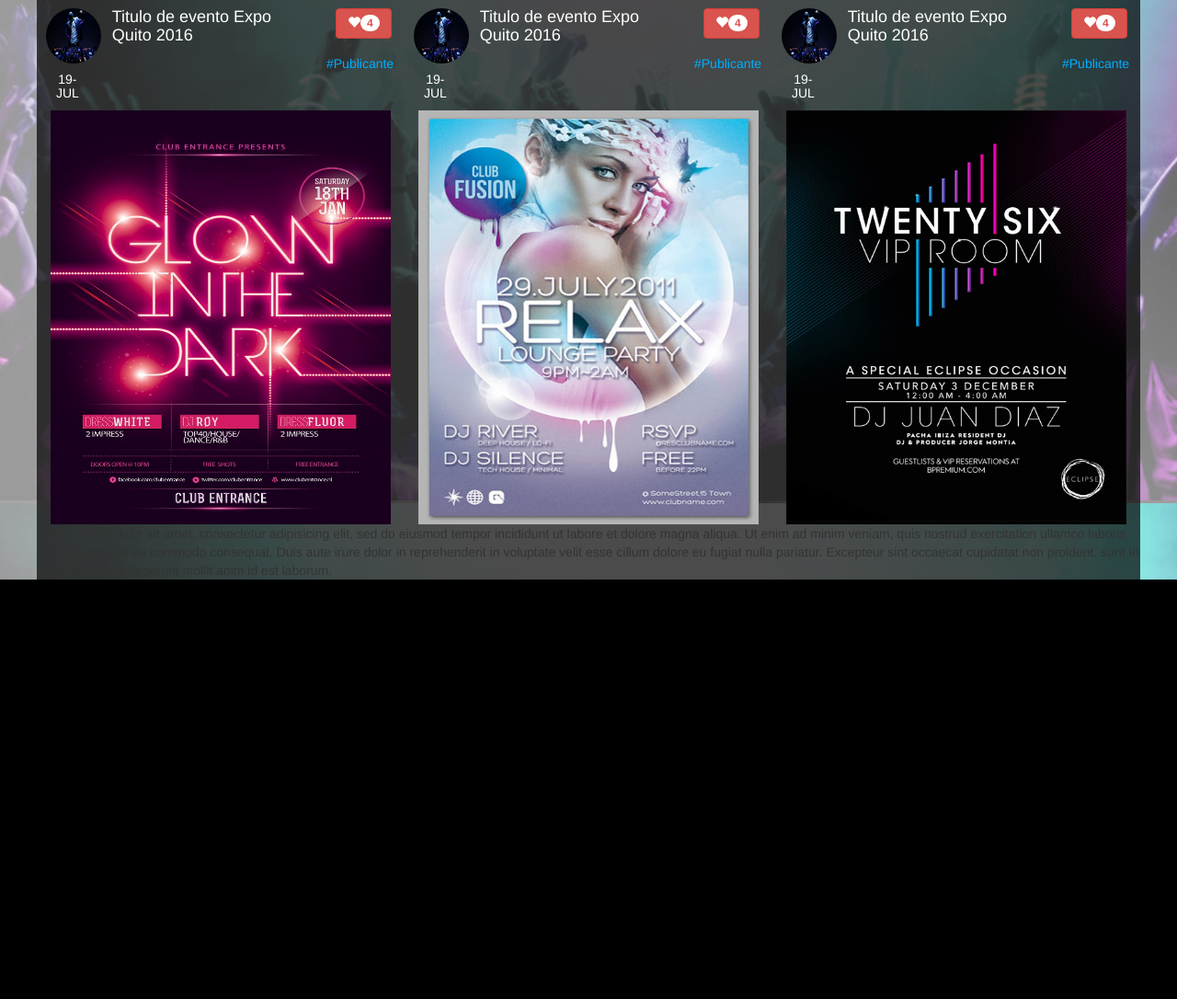
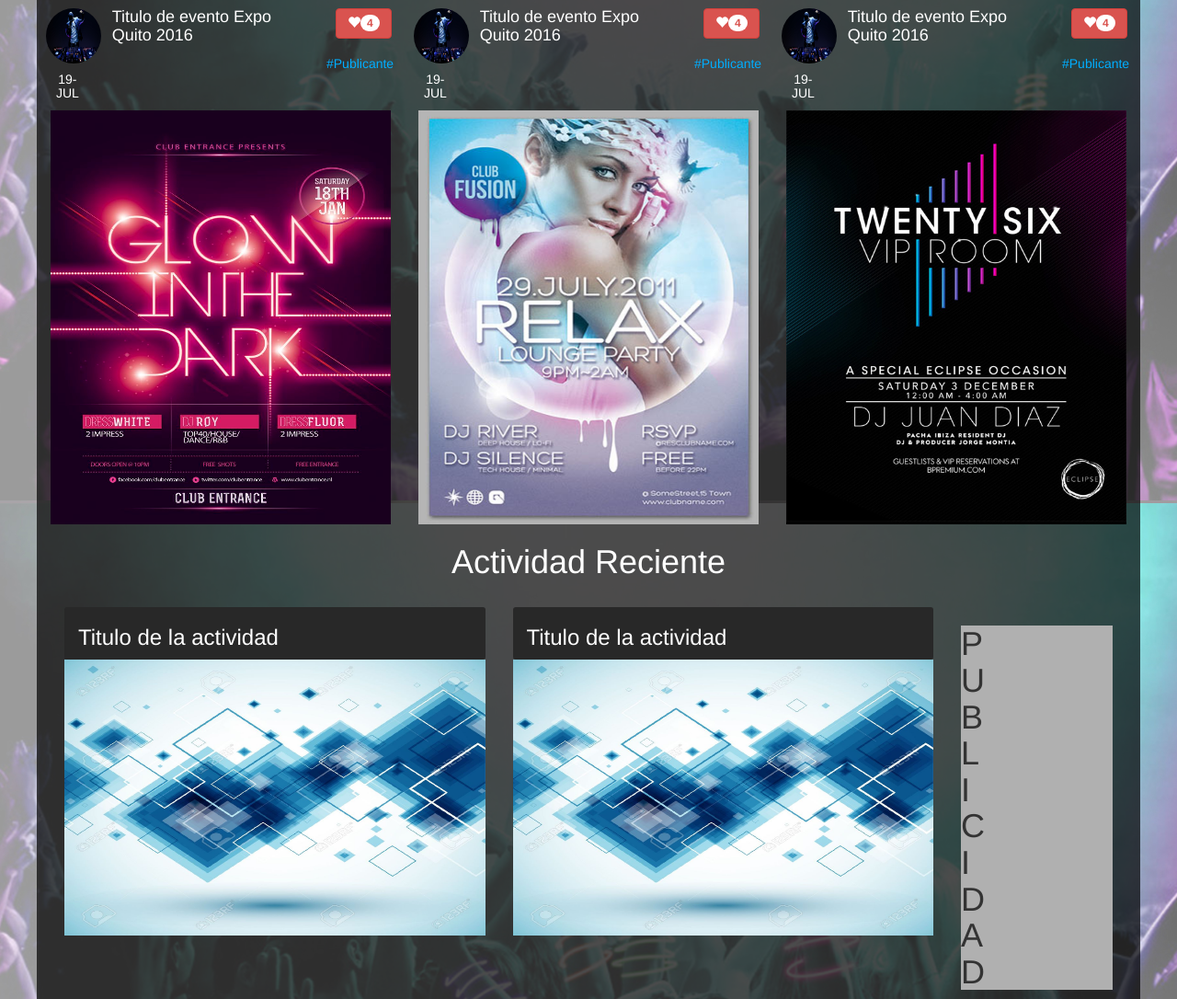
Before and after one commit to SYK360/QNT, a PHP site: page / in a window 1280 px wide. Shown: the part 253-1339 px from the top of the page at 92% size. Before the commit the page ends 883 px from the top, so only its background shows below. Run offline with PHP 8.4, Linux system fonts and the light colour scheme.

Commit message:
Activity

```diff
--- a/css/estilos.css
+++ b/css/estilos.css
@@ -138,3 +138,40 @@
 }
 div.contenedor:hover img.Wallpaper{
 height: 390px;
+}
+.activity-img{
+	width: 100%;
+	height: 300px;
+}
+.radius{
+	border-radius: 3px;
+}
+.description{
+	top: 60px;
+	position: absolute;
+	margin-right: 20px;
+	margin-left: 5px;
+	padding: 10px;
+	text-align: justify;
+	background: rgba(0,0,0,0.5);
+	color: white;
+	border-radius: 5px;
+	opacity: 0;
+
+}
+.boton-activity{
+	background: transparent;
+	padding: 10px;
+	border-radius: 5px;
+	color: white;
+	text-decoration: none;
+	border: 2px solid #fff;
+	margin: 10px;
+
+}
+.description:hover{
+	opacity: 1;
+	-moz-transition: opacity 0.5s;
+	-webkit-transition: opacity 0.5s;
+	-o-transition: opacity 0.5s;
+}
--- a/index.html
+++ b/index.html
@@ -149,8 +149,8 @@
            </div>
            <div class="row pad_inter">
              <div class="col-md-12">
-             <div class="col-md-5"></div>
-                <div class="col-md-7">
+             <div class="col-md-4"></div>
+                <div class="col-md-8">
                   <button class="btn btn-info" type="button">
                 Ver mas
                </button>
@@ -199,8 +199,8 @@
            </div>
            <div class="row pad_inter">
              <div class="col-md-12">
-             <div class="col-md-5"></div>
-                <div class="col-md-7">
+             <div class="col-md-4"></div>
+                <div class="col-md-8">
                   <button class="btn btn-info" type="button">
                 Ver mas
                </button>
@@ -249,8 +249,8 @@
            </div>
            <div class="row pad_inter">
              <div class="col-md-12">
-             <div class="col-md-5"></div>
-                <div class="col-md-7">
+             <div class="col-md-4"></div>
+                <div class="col-md-8">
                   <button class="btn btn-info" type="button">
                 Ver mas
                </button>
@@ -267,12 +267,56 @@
 
 </div>   <!--main row-->
 
-    <div class="container2"> Lorem ipsum dolor sit amet, consectetur adipisicing elit, sed do eiusmod
-    tempor incididunt ut labore et dolore magna aliqua. Ut enim ad minim veniam,
-    quis nostrud exercitation ullamco laboris nisi ut aliquip ex ea commodo
-    consequat. Duis aute irure dolor in reprehenderit in voluptate velit esse
-    cillum dolore eu fugiat nulla pariatur. Excepteur sint occaecat cupidatat non
-    proident, sunt in culpa qui officia deserunt mollit anim id est laborum.</div>
+
+
+
+    <div class="row"><div class="col-md-12"></div></div>
+    <div class="container">
+    <div class="row"><center><h1 class="txtblanco">Actividad Reciente</h1></center></div><br>
+
+      <div class="row">
+          <div class="col-md-10">
+              <div class="row">
+                <div class="col-md-6">
+                <div class="col-md-12 bgcolor radius"><h3 class="txtblanco">Titulo de la actividad</h3></div>
+
+                <div class="description">Lorem ipsum dolor sit amet, consectetur adipisicing elit, sed do eiusmod
+                tempor incididunt ut labore et dolore magna aliqua. Ut enim ad minim veniam,
+                quis nostrud exercitation ullamco laboris nisi ut aliquip ex ea commodo
+                consequat. Duis aute irure dolor in reprehenderit in voluptate velit esse
+                cillum dolore eu fugiat nulla pariatur. Excepteur sint occaecat cupidatat non
+                proident, sunt in culpa qui officia deserunt mollit anim id est laborum.<br>
+                  <center><a href=""><button class="boton-activity">Leer mas</button></a></center>
+                </div>
+                <img src="img/actividad1.jpg" class="activity-img" >
+                </div>
+
+                <div class="col-md-6">
+                <div class="col-md-12 bgcolor radius"><h3 class="txtblanco">Titulo de la actividad</h3></div>
+
+                <div class="description">Lorem ipsum dolor sit amet, consectetur adipisicing elit, sed do eiusmod
+                tempor incididunt ut labore et dolore magna aliqua. Ut enim ad minim veniam,
+                quis nostrud exercitation ullamco laboris nisi ut aliquip ex ea commodo
+                consequat. Duis aute irure dolor in reprehenderit in voluptate velit esse
+                cillum dolore eu fugiat nulla pariatur. Excepteur sint occaecat cupidatat non
+                  cillum dolore eu fugiat nulla pariatur. Excepteur sint occaecat cupidatat non
+                    cillum dolore eu fugiat nulla pariatur. Excepteur sint occaecat cupidatat non
+                proident, sunt in culpa qui officia deserunt mollit anim id est laborum.<br>
+                  <center><a href=""><button class="boton-activity">Leer mas</button></a></center>
+                </div>
+                <img src="img/actividad1.jpg" class="activity-img" >
+                </div>
+
+              </div>
+              <div class="row">
+
+              </div>
+          </div>
+          <div class="col-md-2">
+              <div class="bgcolor4"><h1>P<br>U<br>B<br>L<br>I<br>C<br>I<br>D<br>A<br>D</h1></div>
+          </div>
+      </div>
+    </div>
 
  </div>
 
```
Also changed, not shown: img/actividad1.jpg (added).
